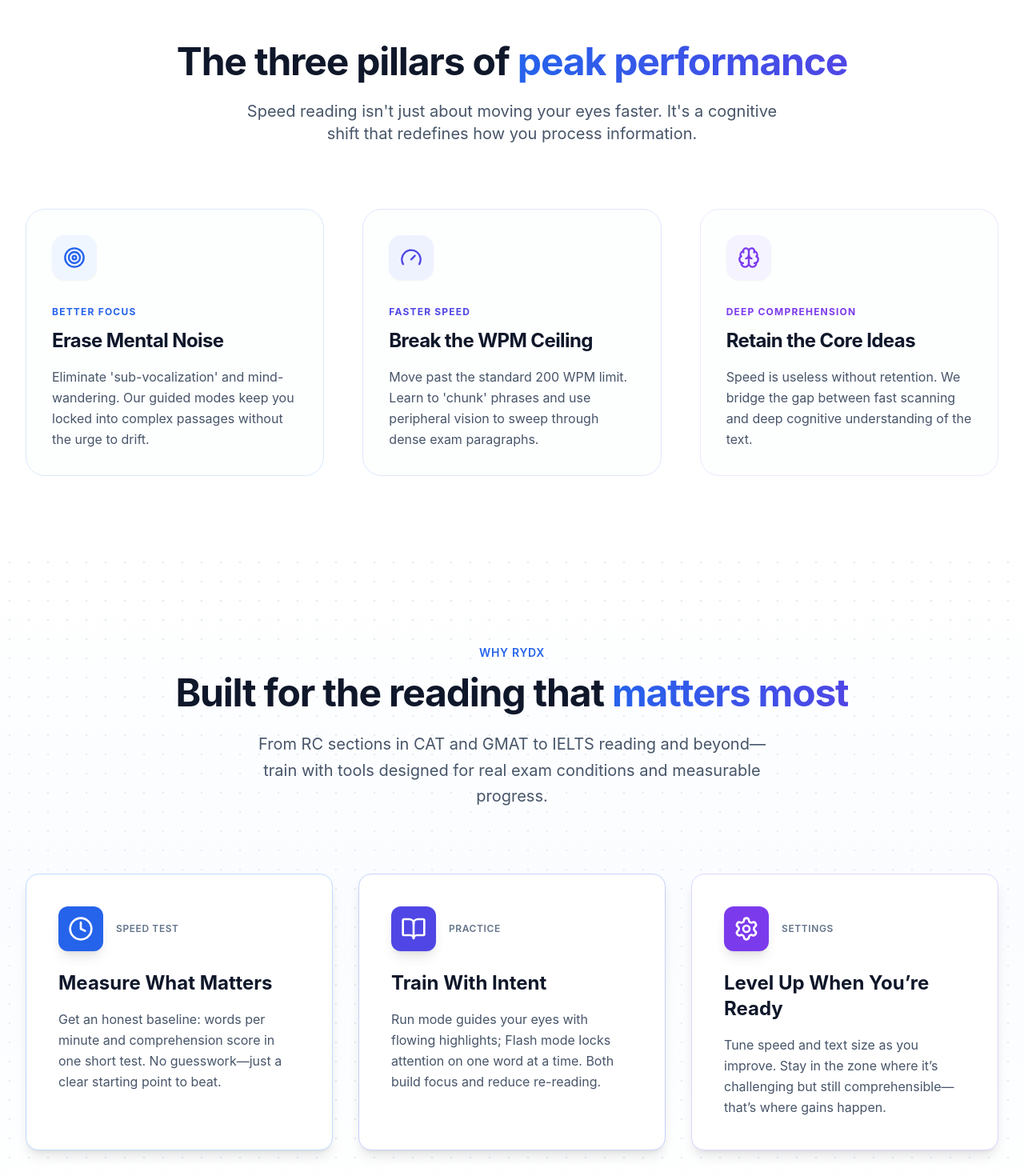
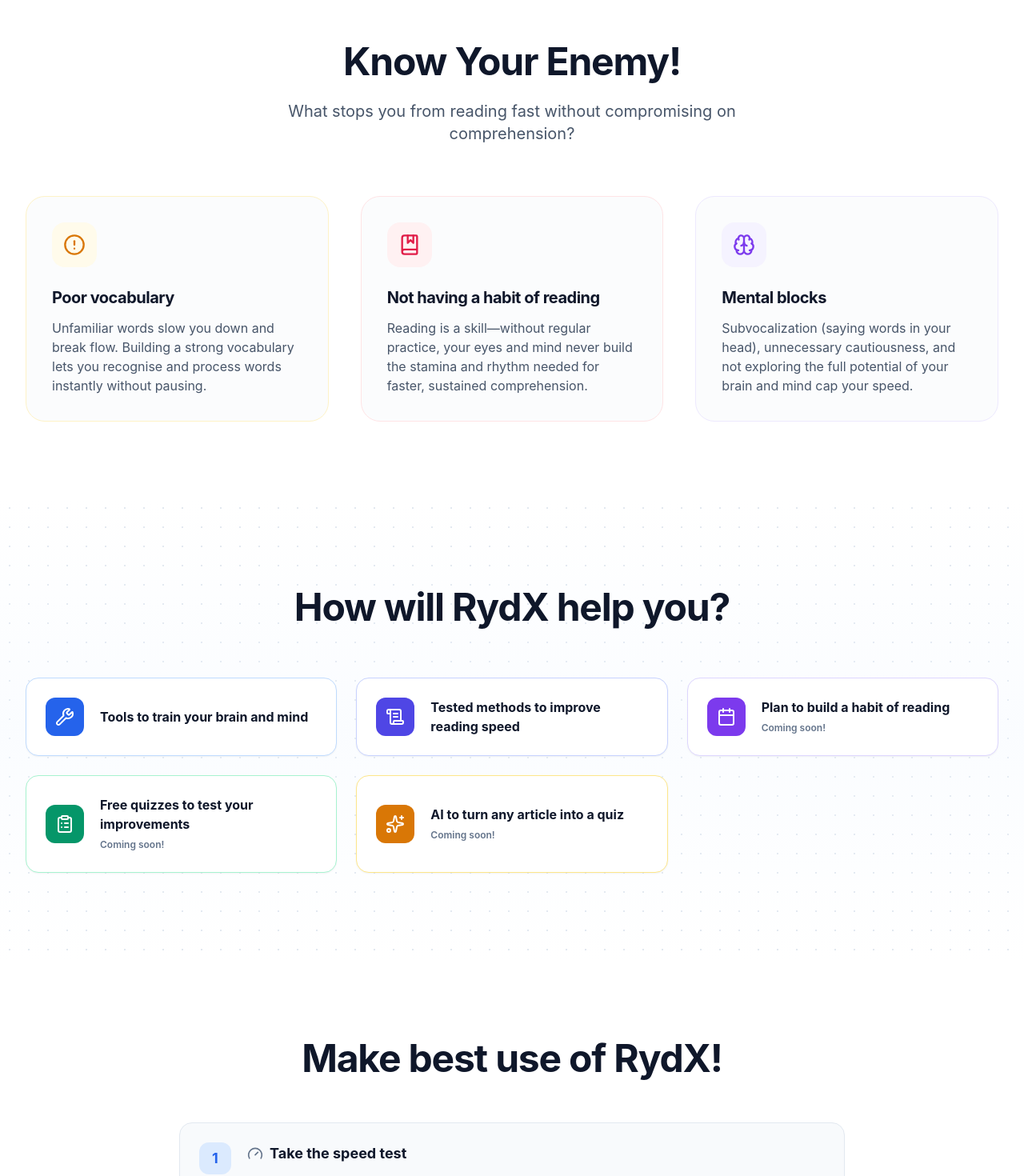
Before and after one commit to abhishekgitte/rydx, a Next.js app: page / in a window 1280 px wide. Shown: the part 740-2210 px from the top of the page at 80% size. Built offline with nearby package versions, Linux system fonts and the light colour scheme.

Commit message:
Own content in homepage

```diff
--- a/app/page.tsx
+++ b/app/page.tsx
@@ -4,7 +4,7 @@
 import Footer from "@/components/Footer";
 import Link from "next/link";
 import { motion } from "framer-motion";
-import { Zap, BookOpen, Settings, Clock, Trophy, Target, Gauge, Brain } from "lucide-react";
+import { Settings, Clock, Gauge, Brain, AlertCircle, BookMarked, Wrench, ScrollText, Calendar, ClipboardList, Sparkles, FileText, TrendingUp } from "lucide-react";
 
 export default function Home() {
   const containerVariants = {
@@ -98,48 +98,50 @@
           </div>
         </section>
 
-        {/* Value Props Section */}
+        {/* Know Your Enemy */}
         <section className="py-24 bg-white dark:bg-slate-950">
           <div className="max-w-7xl mx-auto px-4 sm:px-6 lg:px-8">
-            <div className="text-center mb-20">
+            <motion.div
+              initial={{ opacity: 0, y: 20 }}
+              whileInView={{ opacity: 1, y: 0 }}
+              viewport={{ once: true }}
+              className="text-center mb-16"
+            >
               <h2 className="text-3xl md:text-5xl font-bold text-slate-900 dark:text-white mb-6 tracking-tight">
-                The three pillars of <span className="bg-gradient-to-r from-blue-600 to-indigo-600 bg-clip-text text-transparent">peak performance</span>
+                Know Your Enemy!
               </h2>
               <p className="text-lg md:text-xl text-slate-600 dark:text-slate-400 max-w-2xl mx-auto leading-relaxed">
-                Speed reading isn't just about moving your eyes faster. It's a cognitive shift that redefines how you process information.
+                What stops you from reading fast without compromising on comprehension?
               </p>
-            </div>
+            </motion.div>
 
             <motion.div
               variants={containerVariants}
               initial="hidden"
               whileInView="visible"
               viewport={{ once: true, margin: "-100px" }}
-              className="grid grid-cols-1 md:grid-cols-3 gap-8 lg:gap-12"
+              className="grid grid-cols-1 md:grid-cols-3 gap-8 lg:gap-10"
             >
               {[
                 {
-                  title: "Erase Mental Noise",
-                  subtitle: "Better Focus",
-                  description: "Eliminate 'sub-vocalization' and mind-wandering. Our guided modes keep you locked into complex passages without the urge to drift.",
-                  icon: Target,
-                  color: "text-blue-600 dark:text-blue-400",
-                  bg: "bg-blue-50 dark:bg-blue-900/20",
-                  border: "border-blue-100 dark:border-blue-800/50",
+                  title: "Poor vocabulary",
+                  description: "Unfamiliar words slow you down and break flow. Building a strong vocabulary lets you recognise and process words instantly without pausing.",
+                  icon: AlertCircle,
+                  color: "text-amber-600 dark:text-amber-400",
+                  bg: "bg-amber-50 dark:bg-amber-900/20",
+                  border: "border-amber-100 dark:border-amber-800/50",
                 },
                 {
-                  title: "Break the WPM Ceiling",
-                  subtitle: "Faster Speed",
-                  description: "Move past the standard 200 WPM limit. Learn to 'chunk' phrases and use peripheral vision to sweep through dense exam paragraphs.",
-                  icon: Gauge,
-                  color: "text-indigo-600 dark:text-indigo-400",
-                  bg: "bg-indigo-50 dark:bg-indigo-900/20",
-                  border: "border-indigo-100 dark:border-indigo-800/50",
+                  title: "Not having a habit of reading",
+                  description: "Reading is a skill—without regular practice, your eyes and mind never build the stamina and rhythm needed for faster, sustained comprehension.",
+                  icon: BookMarked,
+                  color: "text-rose-600 dark:text-rose-400",
+                  bg: "bg-rose-50 dark:bg-rose-900/20",
+                  border: "border-rose-100 dark:border-rose-800/50",
                 },
                 {
-                  title: "Retain the Core Ideas",
-                  subtitle: "Deep Comprehension",
-                  description: "Speed is useless without retention. We bridge the gap between fast scanning and deep cognitive understanding of the text.",
+                  title: "Mental blocks",
+                  description: "Subvocalization (saying words in your head), unnecessary cautiousness, and not exploring the full potential of your brain and mind cap your speed.",
                   icon: Brain,
                   color: "text-violet-600 dark:text-violet-400",
                   bg: "bg-violet-50 dark:bg-violet-900/20",
@@ -151,18 +153,15 @@
                   <motion.div
                     key={idx}
                     variants={itemVariants}
-                    className={`flex flex-col p-8 rounded-3xl border ${item.border} hover:shadow-2xl hover:shadow-blue-500/5 transition-all duration-500 group bg-slate-50/30 dark:bg-slate-900/10`}
+                    className={`flex flex-col p-8 rounded-3xl border ${item.border} hover:shadow-xl transition-all duration-300 group bg-slate-50/50 dark:bg-slate-900/20`}
                   >
-                    <div className={`w-14 h-14 ${item.bg} rounded-2xl flex items-center justify-center mb-8 shadow-sm group-hover:scale-110 transition-transform duration-300`}>
+                    <div className={`w-14 h-14 ${item.bg} rounded-2xl flex items-center justify-center mb-6 group-hover:scale-105 transition-transform`}>
                       <Icon className={`w-7 h-7 ${item.color}`} />
                     </div>
-                    <span className={`text-xs font-bold ${item.color} uppercase tracking-widest mb-3`}>
-                      {item.subtitle}
-                    </span>
-                    <h3 className="text-2xl font-bold text-slate-900 dark:text-white mb-4 tracking-tight">
+                    <h3 className="text-xl font-bold text-slate-900 dark:text-white mb-3 tracking-tight">
                       {item.title}
                     </h3>
-                    <p className="text-slate-600 dark:text-slate-400 leading-relaxed">
+                    <p className="text-slate-600 dark:text-slate-400 leading-relaxed text-sm md:text-base">
                       {item.description}
                     </p>
                   </motion.div>
@@ -172,74 +171,139 @@
           </div>
         </section>
 
-        {/* Features Section */}
+        {/* How will RydX help you? */}
         <section className="section-pattern py-28 relative">
           <div className="absolute inset-0 bg-gradient-to-b from-transparent via-blue-50/30 dark:via-blue-950/20 to-transparent pointer-events-none" />
           <div className="max-w-7xl mx-auto px-4 sm:px-6 lg:px-8 relative z-10">
-            <div className="text-center mb-20">
-              <span className="inline-block text-sm font-semibold text-blue-600 dark:text-blue-400 uppercase tracking-wider mb-4">
-                Why RydX
-              </span>
-              <h2 className="text-4xl md:text-5xl font-bold text-slate-900 dark:text-white mb-6 tracking-tight">
-                Built for the reading that <span className="bg-gradient-to-r from-blue-600 to-indigo-600 bg-clip-text text-transparent">matters most</span>
+            <motion.div
+              initial={{ opacity: 0, y: 20 }}
+              whileInView={{ opacity: 1, y: 0 }}
+              viewport={{ once: true }}
+              className="text-center mb-16"
+            >
+              <h2 className="text-3xl md:text-5xl font-bold text-slate-900 dark:text-white mb-6 tracking-tight">
+                How will RydX help you?
               </h2>
-              <p className="text-xl text-slate-600 dark:text-slate-400 max-w-2xl mx-auto leading-relaxed">
-                From RC sections in CAT and GMAT to IELTS reading and beyond—train with tools designed for real exam conditions and measurable progress.
-              </p>
-            </div>
+            </motion.div>
 
             <motion.div
               variants={containerVariants}
               initial="hidden"
               whileInView="visible"
               viewport={{ once: true, margin: "-100px" }}
-              className="grid grid-cols-1 md:grid-cols-3 gap-8"
+              className="grid grid-cols-1 sm:grid-cols-2 lg:grid-cols-3 gap-6"
             >
               {[
                 {
-                  title: "Measure What Matters",
-                  description: "Get an honest baseline: words per minute and comprehension score in one short test. No guesswork—just a clear starting point to beat.",
-                  icon: <Clock className="w-8 h-8 text-white" />,
+                  title: "Tools to train your brain and mind",
+                  icon: Wrench,
                   color: "bg-blue-600",
-                  accent: "bg-blue-500/10 dark:bg-blue-500/20 border-blue-200 dark:border-blue-800",
-                  label: "Speed Test",
+                  accent: "border-blue-200 dark:border-blue-800 bg-blue-50/50 dark:bg-blue-950/30",
+                  soon: false,
                 },
                 {
-                  title: "Train With Intent",
-                  description: "Run mode guides your eyes with flowing highlights; Flash mode locks attention on one word at a time. Both build focus and reduce re-reading.",
-                  icon: <BookOpen className="w-8 h-8 text-white" />,
+                  title: "Tested methods to improve reading speed",
+                  icon: ScrollText,
                   color: "bg-indigo-600",
-                  accent: "bg-indigo-500/10 dark:bg-indigo-500/20 border-indigo-200 dark:border-indigo-800",
-                  label: "Practice",
+                  accent: "border-indigo-200 dark:border-indigo-800 bg-indigo-50/50 dark:bg-indigo-950/30",
+                  soon: false,
                 },
                 {
-                  title: "Level Up When You’re Ready",
-                  description: "Tune speed and text size as you improve. Stay in the zone where it’s challenging but still comprehensible—that’s where gains happen.",
-                  icon: <Settings className="w-8 h-8 text-white" />,
+                  title: "Plan to build a habit of reading",
+                  icon: Calendar,
                   color: "bg-violet-600",
-                  accent: "bg-violet-500/10 dark:bg-violet-500/20 border-violet-200 dark:border-violet-800",
-                  label: "Settings",
+                  accent: "border-violet-200 dark:border-violet-800 bg-violet-50/50 dark:bg-violet-950/30",
+                  soon: true,
                 },
-              ].map((feature, idx) => (
+                {
+                  title: "Free quizzes to test your improvements",
+                  icon: ClipboardList,
+                  color: "bg-emerald-600",
+                  accent: "border-emerald-200 dark:border-emerald-800 bg-emerald-50/50 dark:bg-emerald-950/30",
+                  soon: true,
+                },
+                {
+                  title: "AI to turn any article into a quiz",
+                  icon: Sparkles,
+                  color: "bg-amber-600",
+                  accent: "border-amber-200 dark:border-amber-800 bg-amber-50/50 dark:bg-amber-950/30",
+                  soon: true,
+                },
+              ].map((item, idx) => {
+                const Icon = item.icon;
+                return (
                   <motion.div
                     key={idx}
                     variants={itemVariants}
-                  whileHover={{ y: -8 }}
-                  className={`p-8 md:p-10 rounded-2xl border ${feature.accent} bg-white dark:bg-slate-900/80 shadow-lg hover:shadow-xl transition-all duration-300 backdrop-blur-sm`}
+                    className={`flex items-center gap-5 p-6 rounded-2xl border ${item.accent} bg-white dark:bg-slate-900/60 shadow-sm hover:shadow-lg transition-all duration-300`}
                   >
-                  <div className="flex items-center gap-4 mb-6">
-                    <div className={`w-14 h-14 ${feature.color} rounded-xl flex items-center justify-center shadow-lg shadow-black/10`}>
-                      {feature.icon}
+                    <div className={`flex-shrink-0 w-12 h-12 ${item.color} rounded-xl flex items-center justify-center`}>
+                      <Icon className="w-6 h-6 text-white" />
                     </div>
-                    <span className="text-xs font-semibold text-slate-500 dark:text-slate-400 uppercase tracking-wider">{feature.label}</span>
+                    <div className="min-w-0 flex-1">
+                      <h3 className="text-base font-bold text-slate-900 dark:text-white">{item.title}</h3>
+                      {item.soon && (
+                        <span className="inline-block mt-1 text-xs font-semibold text-slate-500 dark:text-slate-400">Coming soon!</span>
+                      )}
                     </div>
-                  <h3 className="text-xl md:text-2xl font-bold text-slate-900 dark:text-white mb-4">{feature.title}</h3>
-                  <p className="text-slate-600 dark:text-slate-400 leading-relaxed">
-                    {feature.description}
-                  </p>
                   </motion.div>
-              ))}
+                );
+              })}
             </motion.div>
+          </div>
+        </section>
+
+        {/* Make best use of RydX! */}
+        <section className="py-24 bg-white dark:bg-slate-950">
+          <div className="max-w-4xl mx-auto px-4 sm:px-6 lg:px-8">
+            <motion.div
+              initial={{ opacity: 0, y: 20 }}
+              whileInView={{ opacity: 1, y: 0 }}
+              viewport={{ once: true }}
+              className="text-center mb-14"
+            >
+              <h2 className="text-3xl md:text-5xl font-bold text-slate-900 dark:text-white mb-6 tracking-tight">
+                Make best use of RydX!
+              </h2>
+            </motion.div>
+
+            <motion.ol
+              variants={containerVariants}
+              initial="hidden"
+              whileInView="visible"
+              viewport={{ once: true, margin: "-80px" }}
+              className="space-y-6"
+            >
+              {[
+                { step: 1, title: "Take the speed test", body: "Check your current reading speed. Your result is shown in WPM (words per minute)—the number of words you can read and understand in 60 seconds. It gives you a clear baseline to improve from.", icon: Gauge, href: "/test" },
+                { step: 2, title: "Go to Practice", body: "Copy and paste any article you want to read. Use your own material—news, textbooks, or exam passages—so practice matches your goals.", icon: FileText, href: "/practice" },
+                { step: 3, title: "Adjust settings", body: "Tweak reading modes, WPM, font size, and other options. Find a combination that feels challenging but still clear.", icon: Settings, href: "/practice" },
+                { step: 4, title: "Practice at +25 WPM above your target", body: "Always set the practice speed about 25 WPM higher than the speed you are aiming for. This pushes your brain to adapt and makes your target speed feel easier over time.", icon: TrendingUp },
+                { step: 5, title: "Read at least 30 minutes a day", body: "Consistency beats intensity. A daily 30-minute session builds habit and compounds your gains in both speed and comprehension.", icon: Clock },
+              ].map((item) => {
+                const Icon = item.icon;
+                return (
+                  <motion.li
+                    key={item.step}
+                    variants={itemVariants}
+                    className="flex gap-5 p-6 rounded-2xl bg-slate-50 dark:bg-slate-900/40 border border-slate-200 dark:border-slate-800 hover:border-blue-200 dark:hover:border-blue-800/50 transition-colors"
+                  >
+                    <div className="flex-shrink-0 w-10 h-10 rounded-xl bg-blue-100 dark:bg-blue-900/40 text-blue-600 dark:text-blue-400 flex items-center justify-center font-bold text-lg">
+                      {item.step}
+                    </div>
+                    <div className="flex-1 min-w-0">
+                      <div className="flex items-center gap-2 flex-wrap">
+                        <Icon className="w-5 h-5 text-slate-500 dark:text-slate-400 flex-shrink-0" />
+                        <h3 className="text-lg font-bold text-slate-900 dark:text-white">
+                          {item.href ? <Link href={item.href} className="hover:text-blue-600 dark:hover:text-blue-400 transition-colors">{item.title}</Link> : item.title}
+                        </h3>
+                      </div>
+                      <p className="mt-2 text-slate-600 dark:text-slate-400 leading-relaxed">{item.body}</p>
+                    </div>
+                  </motion.li>
+                );
+              })}
+            </motion.ol>
           </div>
         </section>
 
@@ -250,26 +314,28 @@
               initial={{ opacity: 0, y: 30 }}
               whileInView={{ opacity: 1, y: 0 }}
               viewport={{ once: true }}
-              className="bg-gradient-to-br from-blue-600 via-blue-700 to-indigo-800 rounded-3xl p-12 md:p-20 text-center relative overflow-hidden shadow-2xl shadow-blue-900/30 border border-blue-500/20"
+              className="bg-gradient-to-br from-blue-600 via-blue-700 to-indigo-800 rounded-3xl p-10 md:p-14 text-center relative overflow-hidden shadow-xl border border-blue-500/20"
             >
               <div className="absolute top-0 right-0 -translate-y-1/2 translate-x-1/2 w-96 h-96 bg-white/10 rounded-full blur-3xl" />
               <div className="absolute bottom-0 left-0 translate-y-1/2 -translate-x-1/2 w-64 h-64 bg-indigo-400/20 rounded-full blur-3xl" />
               <div className="absolute top-1/2 left-1/2 -translate-x-1/2 -translate-y-1/2 w-72 h-72 bg-blue-400/10 rounded-full blur-3xl" />
 
               <div className="relative z-10">
-                <Trophy className="w-14 h-14 text-amber-300/80 mx-auto mb-6" />
-                <h2 className="text-4xl md:text-5xl font-extrabold text-white mb-6 tracking-tight">
-                  Know your baseline. Then beat it.
+                <h2 className="text-3xl md:text-4xl font-extrabold text-white mb-6 tracking-tight">
+                  Ready to read faster?
                 </h2>
-                <p className="text-lg md:text-xl text-blue-100 mb-10 max-w-2xl mx-auto leading-relaxed">
-                  Run your first speed test in under two minutes. From there, a few sessions of focused practice each week will move the needle—whether you’re prepping for CAT, GMAT, IELTS, or any test where reading speed and comprehension count.
+                <p className="text-lg text-blue-100 mb-2 max-w-xl mx-auto">
+                  Take the speed test, then practice daily.
+                </p>
+                <p className="text-lg text-blue-100 mb-8 font-semibold">
+                  Start now.
                 </p>
                 <motion.div whileHover={{ scale: 1.05 }} whileTap={{ scale: 0.95 }}>
                   <Link
                     href="/test"
-                    className="inline-block bg-white text-blue-700 px-10 py-4 rounded-xl text-lg font-bold hover:bg-blue-50 transition-all shadow-xl shadow-black/15"
+                    className="inline-block bg-white text-blue-700 px-8 py-3 rounded-xl font-bold hover:bg-blue-50 transition-all"
                   >
-                    Take the speed test
+                    Take me to the Speed Test now!
                   </Link>
                 </motion.div>
               </div>
```
Lines whose indentation alone changed are shown as unchanged.
